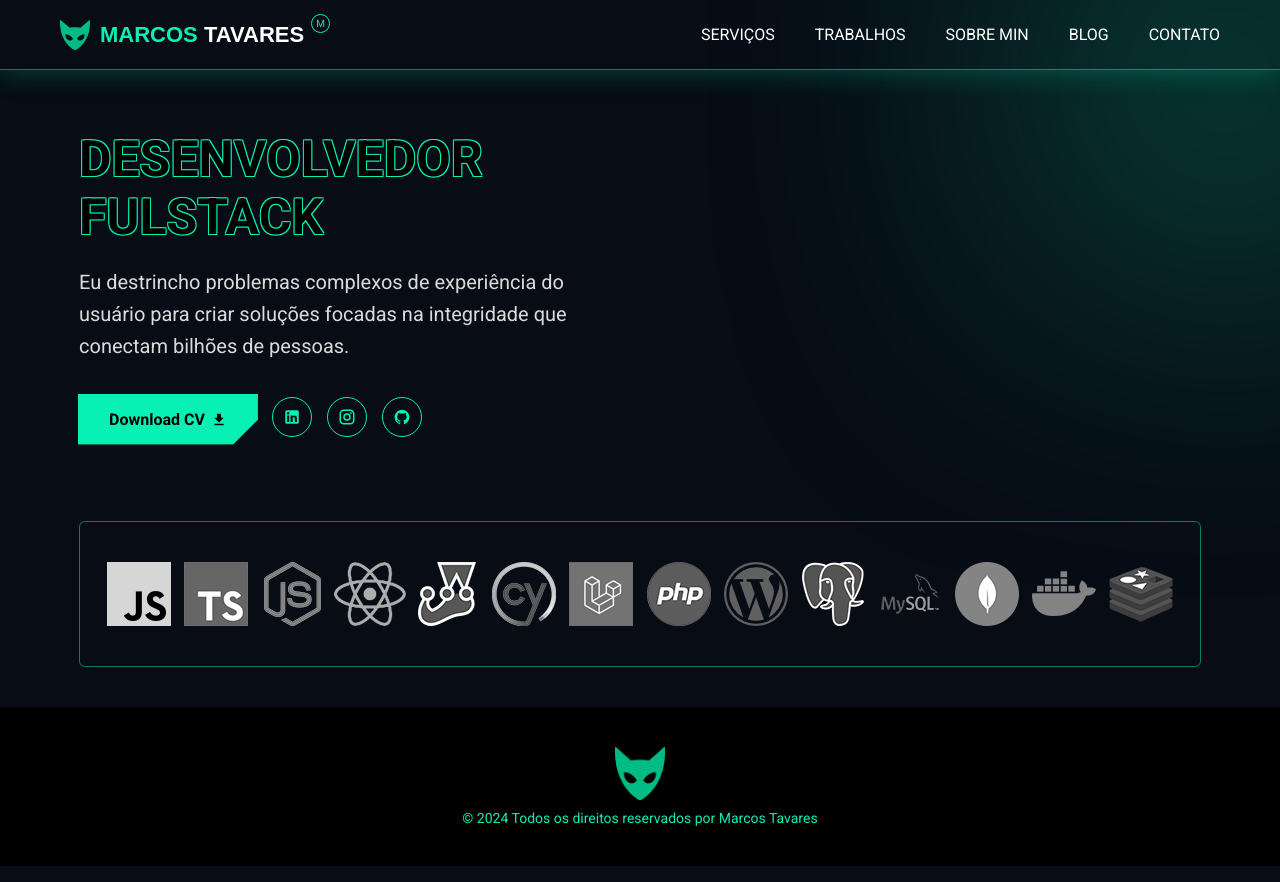
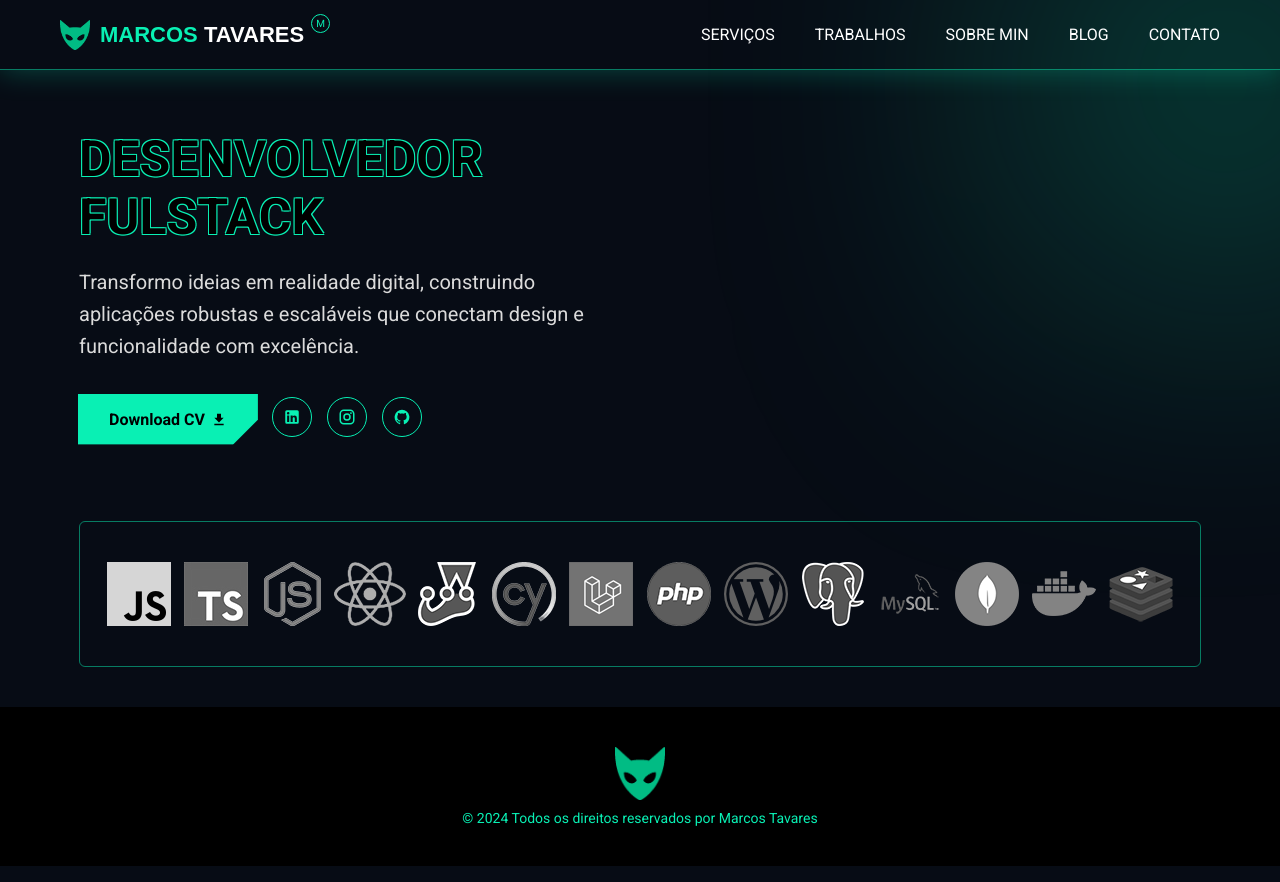
Before and after one commit to marcosdev82/site-pessoal-react, a React (Create React App) app: page / in a window 1280 px wide. Built offline with nearby package versions, Linux system fonts and the light colour scheme; a web font is replaced by a local one.

Commit message:
Troca da descrição

```diff
--- a/src/components/content/index.tsx
+++ b/src/components/content/index.tsx
@@ -10,8 +10,7 @@ const Content: React.FC = () => {
                 <Description>
                     {/* <h1>MARCOS TAVARES</h1> */}
                     <h2>DESENVOLVEDOR FULSTACK</h2>
-                    <p>Eu destrincho problemas complexos de experiência do usuário para criar soluções
-                        focadas na integridade que conectam bilhões de pessoas. </p>
+                    <p>Transformo ideias em realidade digital, construindo aplicações robustas e escaláveis que conectam design e funcionalidade com excelência. </p>
                         <SocialMedia>
 
                             <Curriculo>
@@ -27,9 +26,10 @@ const Content: React.FC = () => {
                     <Image />
                 </Portrait>
 
+            </About>
 
-            </About>
             <Skills />
+
         </Container>
 
     );
```
